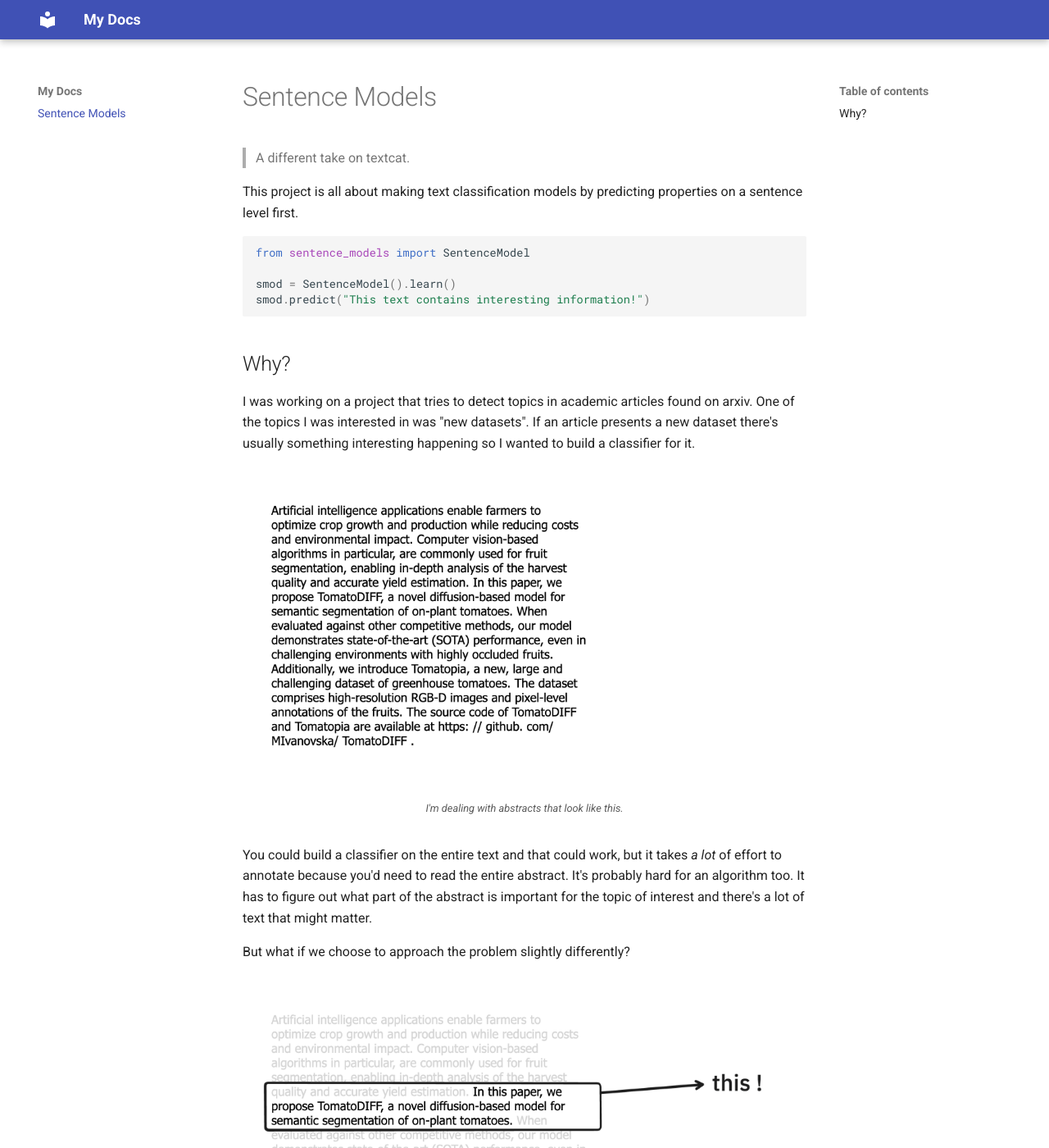
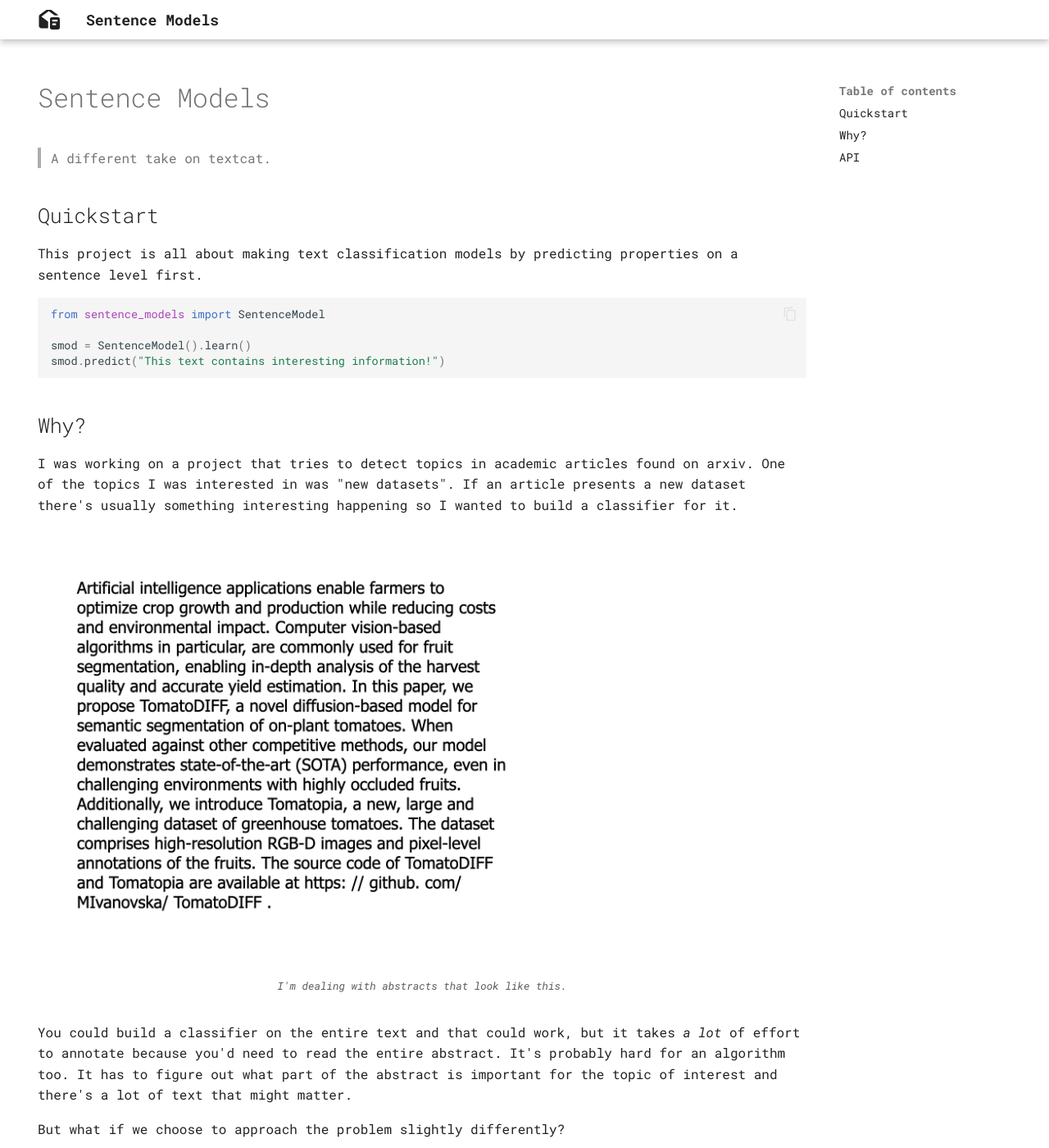
Before and after one commit to koaning/sentence-models, an MkDocs documentation site: the page built from docs/index.md, in a window 1280 px wide and 1400 px high. Shown: the whole window at 82% size. Built offline with MkDocs 1.6.1 and Material for MkDocs 9.7.7, drawn with Linux system fonts in a browser that asks for light colours.

Commit message:
getting there

```diff
--- a/docs/index.md
+++ b/docs/index.md
@@ -1,6 +1,14 @@
+---
+hide:
+  - navigation
+---
+
+
 # Sentence Models
 
 > A different take on textcat.
+
+## Quickstart
 
 This project is all about making text classification models by predicting properties on a sentence level first.
 
@@ -54,3 +62,5 @@ And the library is set up in such a way that you can add as many labels as you l
 </figure>
 
 This approach isn't state of the art, there's probably a whole bunch of things we can improve. But it does seem like a pragmatic, and understandable, starting point for a lot of text categorisation projects.
+
+## API
--- a/mkdocs.yml
+++ b/mkdocs.yml
@@ -1,34 +1,17 @@
-site_name: My Docs
+site_name: Sentence Models
 theme:
   name: material
-plugins:
-- mkdocstrings:
-    handlers:
-      python:
-        options:
-          extensions:
-          - griffe_typingdoc
-          show_root_heading: true
-          show_if_no_docstring: true
-          inherited_members: true
-          members_order: source
-          separate_signature: true
-          unwrap_annotated: true
-          filters: ["!^_"]
-          merge_init_into_class: true
-          docstring_section_style: spacy
-          signature_crossrefs: true
-          show_symbol_type_heading: true
-          show_symbol_type_toc: true
+  palette:
+    primary: white
+  font:
+    text: Roboto Mono
+    code: Roboto Mono
+  icon:
+    logo: fontawesome/solid/envelope-open-text
+  features:
+    - content.code.copy
+plugins: []
 markdown_extensions:
-  toc:
-    permalink: true
-  markdown.extensions.codehilite:
-    guess_lang: false
-  mdx_include:
-    base_path: docs
-  admonition: null
-  codehilite: null
-  extra: null
-  attr_list: null
-  md_in_html: null
+  - pymdownx.highlight:
+      anchor_linenums: true
+  - pymdownx.superfences
```
